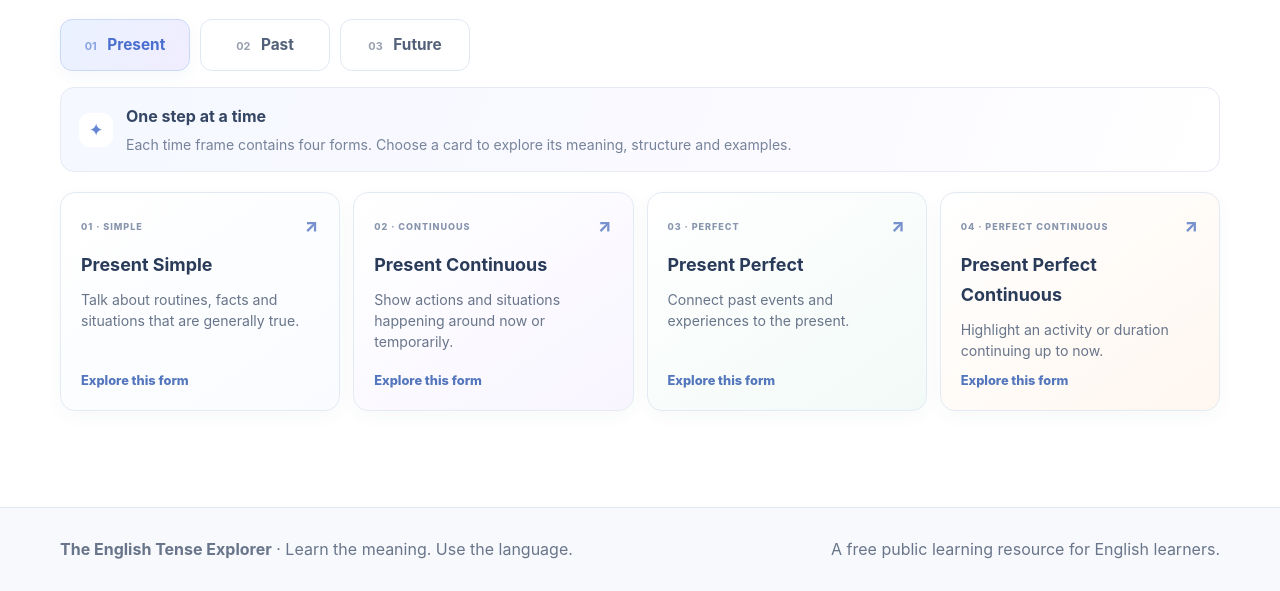
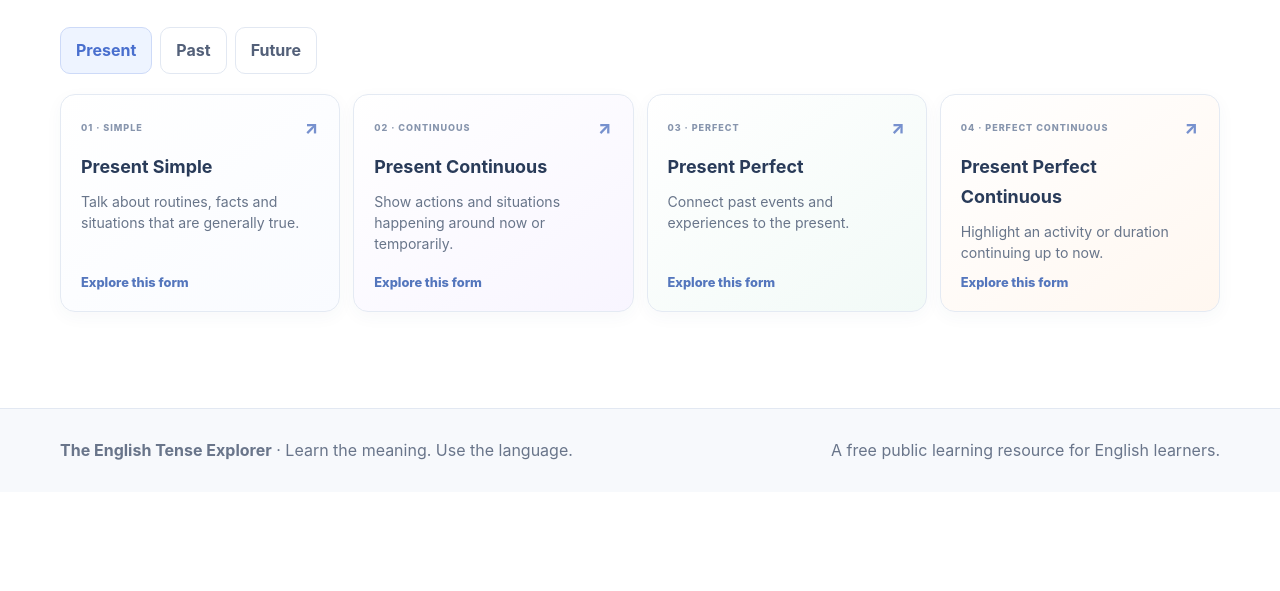
Before and after one commit to theenglishtenseexplorer-dotcom/english-tense-explorer, a plain HTML site: page explore.html in a window 1280 px wide. Shown: the part 547-1138 px from the top of the page. After the commit the page ends 1039 px from the top, so only its background shows below. Drawn offline with Linux system fonts and the light colour scheme.

Commit message:
Restore previous Explore Tenses layout

```diff
--- a/explore.html
+++ b/explore.html
@@ -12,7 +12,7 @@
 <a class="brand" href="index.html">THE <span>ENGLISH</span> TENSE EXPLORER</a>
 <nav class="navlinks" aria-label="Main navigation"><a href="index.html">Home</a><a href="explore.html" aria-current="page">Explore Tenses</a><a href="verb-system.html">Verb System</a><a href="relationships.html">Tense Comparisons</a><a href="scenario-lab.html">Real-Life English</a><a href="practice.html">Practice Studio</a></nav>
 </div></header>
-<main class="page-main"><section class="page-intro"><div class="wrap"><div class="page-kicker">THE 12-FORM EXPLORER</div><h1>Explore & Understand</h1><p>Study each tense form through meaning, structure, reference time and real-life use. Start with the message a speaker wants to communicate.</p></div></section><section class="section white" id="explorer"><div class="wrap"><div class="section-head explore-section-head"><span class="pill">CHOOSE YOUR TIME FRAME</span><h2>Where do you want to begin?</h2><p>Start with present, past or future. Then choose one of four ways to view the action. You only see the lesson when you're ready to open it.</p></div><div class="tabs explore-time-tabs" id="timeTabs"><button class="tab active" data-time="Present"><span>01</span> Present</button><button class="tab" data-time="Past"><span>02</span> Past</button><button class="tab" data-time="Future"><span>03</span> Future</button></div><div class="explore-prompt"><span class="explore-prompt-mark">✦</span><div><strong>One step at a time</strong><p>Each time frame contains four forms. Choose a card to explore its meaning, structure and examples.</p></div></div><div class="tense-layout"><div class="tense-list" id="tenseList" aria-label="Tense forms"></div><article class="card tense-detail hidden" id="tenseDetail" aria-live="polite"></article></div></div></section></main>
+<main class="page-main"><section class="page-intro"><div class="wrap"><div class="page-kicker">THE 12-FORM EXPLORER</div><h1>Explore & Understand</h1><p>Study each tense form through meaning, structure, reference time and real-life use. Start with the message a speaker wants to communicate.</p></div></section><section class="section white" id="explorer"><div class="wrap"><div class="section-head"><span class="pill">THE 12-FORM EXPLORER</span><h2>Explore each form</h2><p>Select a form to examine its meaning, structure, reference point and use. For quick rule lookup, visit Grammar Reference.</p></div><div class="tabs" id="timeTabs"><button class="tab active" data-time="Present">Present</button><button class="tab" data-time="Past">Past</button><button class="tab" data-time="Future">Future</button></div><div class="tense-layout"><div class="tense-list" id="tenseList"></div><article class="card tense-detail" id="tenseDetail" aria-live="polite"></article></div></div></section></main>
 <footer class="footer"><div class="wrap"><span><strong>The English Tense Explorer</strong> · Learn the meaning. Use the language.</span><span>A free public learning resource for English learners.</span></div></footer>
 <script src="js/app.js"></script>
 </body></html>
```
